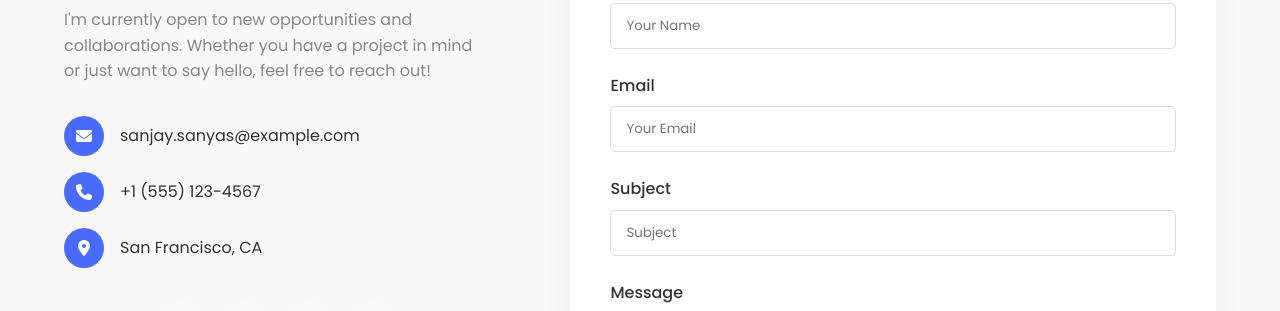
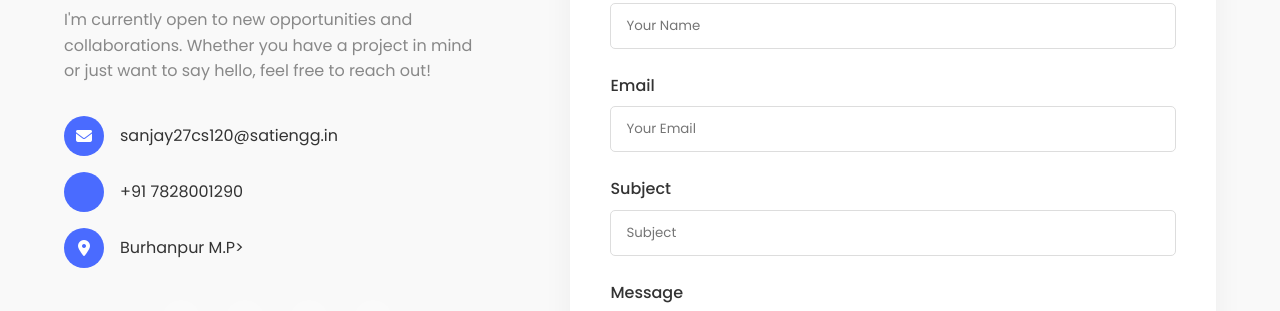
Before and after one commit to sanjay0319/my-Portfolio-, a plain HTML site: page index.html in a window 1280 px wide. Shown: the part 3520-3831 px from the top of the page. Drawn offline with Linux system fonts and the light colour scheme.

Commit message:
Update index.html

```diff
--- a/index.html
+++ b/index.html
@@ -830,15 +830,15 @@
                 <div class="contact-details">
                     <div class="contact-item">
                         <i class="fas fa-envelope"></i>
-                        <span>sanjay.sanyas@example.com</span>
+                        <span>sanjay27cs120@satiengg.in</span>
                     </div>
                     <div class="contact-item">
-                        <i class="fas fa-phone"></i>
-                        <span>+1 (555) 123-4567</span>
+                        <i class="phone NO."></i>
+                        <span>+91 7828001290</span>
                     </div>
                     <div class="contact-item">
                         <i class="fas fa-map-marker-alt"></i>
-                        <span>San Francisco, CA</span>
+                        <span>Burhanpur M.P></span>
                     </div>
                 </div>
                 <div class="social-links">
```
